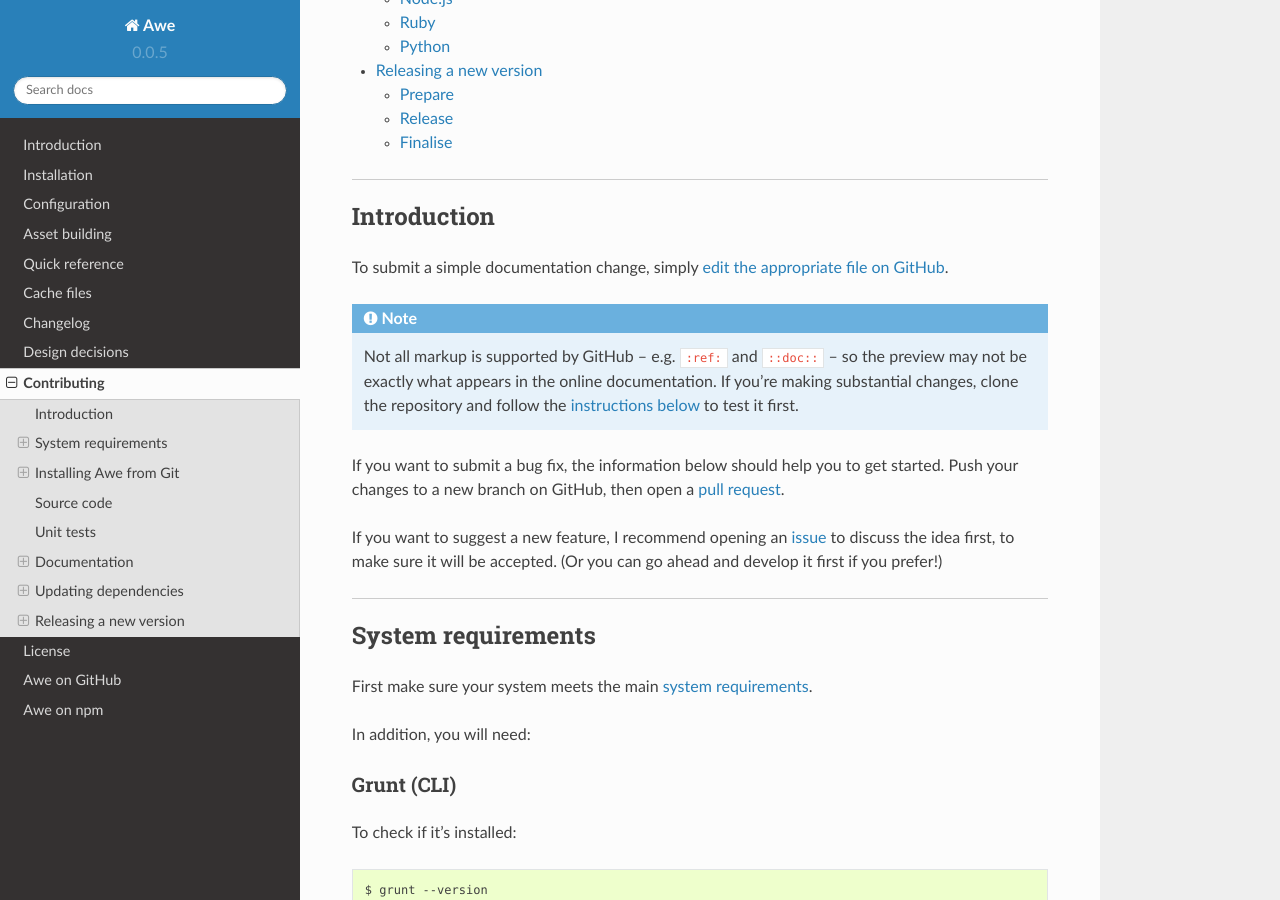
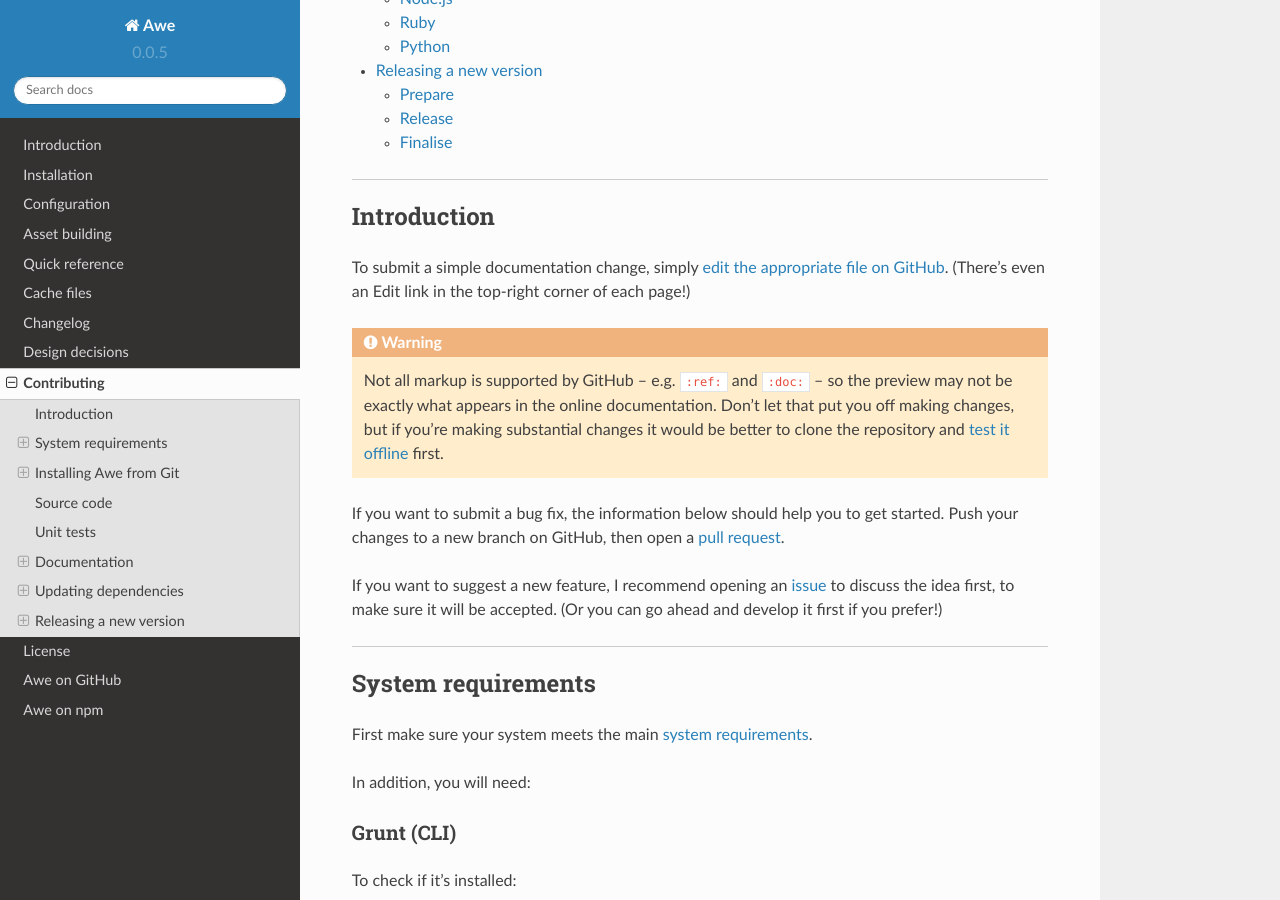
Before and after one commit to alberon/awe, a Sphinx documentation site: the page built from docs/contributing.rst, in a window 1280 px wide and 900 px high, scrolled down 797 px. Built offline with Sphinx 7.4.7 and the Read the Docs theme 2.0.0, drawn with Linux system fonts in a browser that asks for light colours.

Commit message:
Docs - contrib page

```diff
--- a/docs/contributing.rst
+++ b/docs/contributing.rst
@@ -14,11 +14,11 @@
  Introduction
 ================================================================================
 
-To submit a simple documentation change, simply `edit the appropriate file on GitHub <https://github.com/alberon/awe/tree/master/docs>`_.
+To submit a simple documentation change, simply `edit the appropriate file on GitHub <https://github.com/alberon/awe/tree/master/docs>`_. (There's even an Edit link in the top-right corner of each page!)
 
-.. note::
+.. warning::
 
-    Not all markup is supported by GitHub -- e.g. ``:ref:`` and ``::doc::`` -- so the preview may not be exactly what appears in the online documentation. If you're making substantial changes, clone the repository and follow the :ref:`instructions below <documentation-build>` to test it first.
+    Not all markup is supported by GitHub -- e.g. ``:ref:`` and ``:doc:`` -- so the preview may not be exactly what appears in the online documentation. Don't let that put you off making changes, but if you're making substantial changes it would be better to clone the repository and :ref:`test it offline <documentation-build>` first.
 
 If you want to submit a bug fix, the information below should help you to get started. Push your changes to a new branch on GitHub, then open a `pull request <https://github.com/alberon/awe/pulls>`_.
 
```
